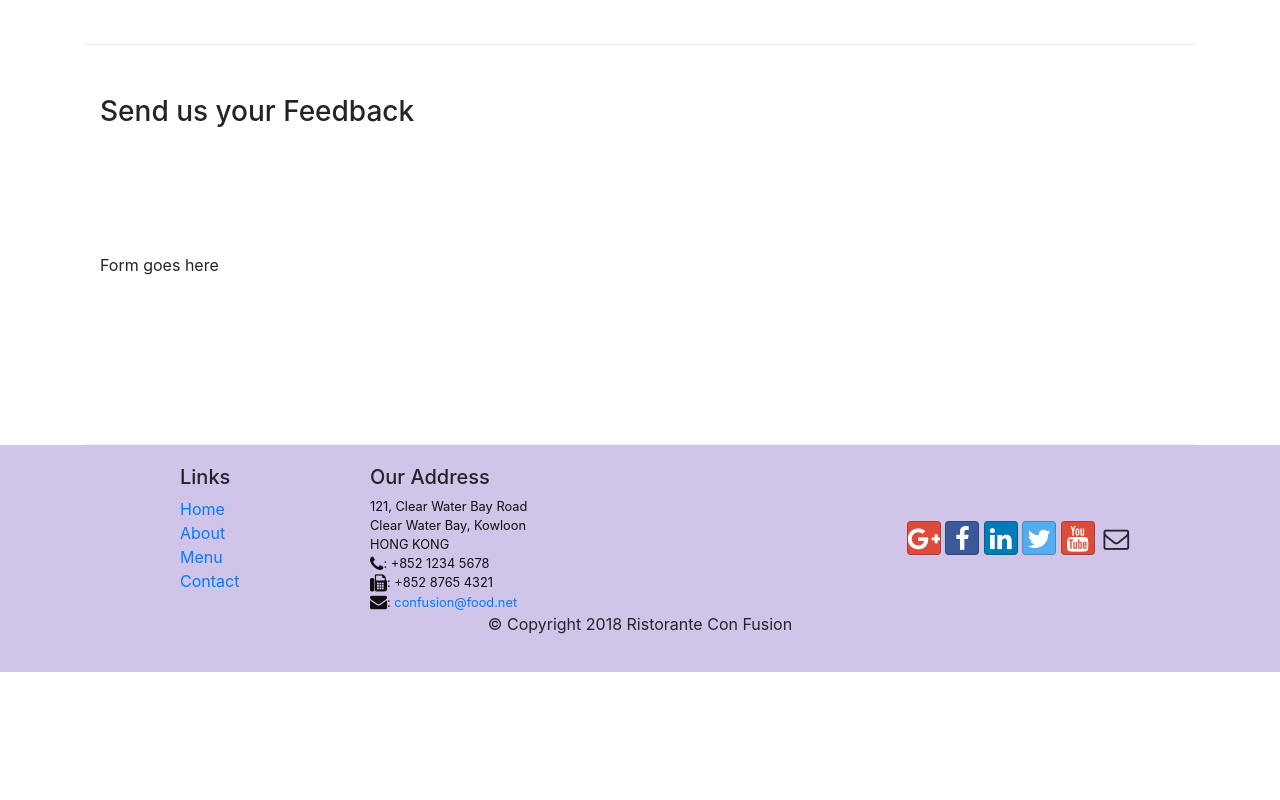
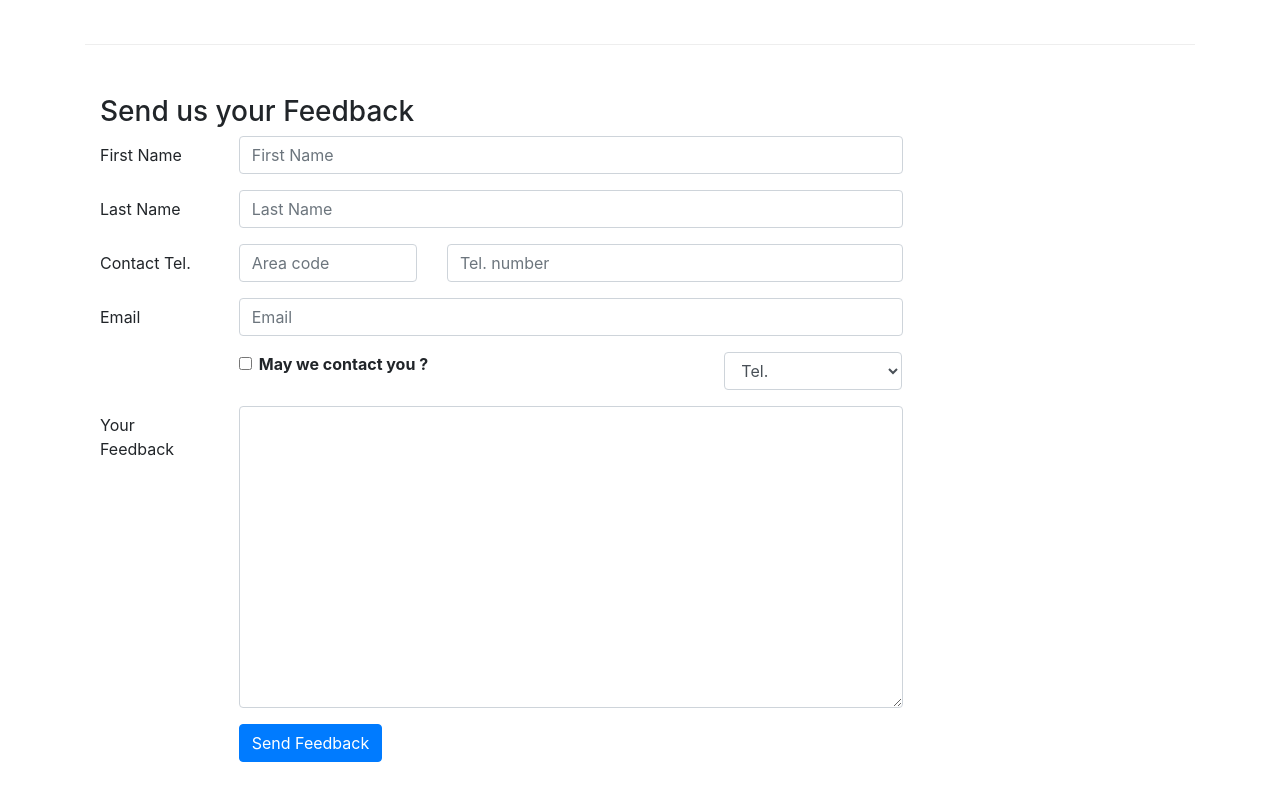
Before and after one commit to kush1324/coursera, a website: page contactus.html in a window 1280 px wide. Shown: the part 820-1620 px from the top of the page. Before the commit the page ends 1492 px from the top, so only its background shows below. Drawn offline with nearby package versions, Linux system fonts and the light colour scheme.

Commit message:
Bootstrap Forms & Buttons

```diff
--- a/contactus.html
+++ b/contactus.html
@@ -92,7 +92,73 @@
               <h3>Send us your Feedback</h3>
            </div>
             <div class="col-12 col-md-9">
-                Form goes here
+                <form>
+                    <div class="form-group row">
+                        <label for="firstname" class="col-md-2 col-form-label">First Name</label>
+                        <div class="col-md-10">
+                            <input type="text" class="form-control" id="firstname" name="firstname" placeholder="First Name">
+                        </div>
+                    </div>
+                    <div class="form-group row">
+                        <label for="lastname" class="col-md-2 col-form-label">Last Name</label>
+
+                        <div class="col-md-10">
+                            <input type="text" class="form-control" id="lastname" name="lastname" placeholder="Last Name">
+                        </div>
+                    </div>
+
+                    <div class="form-group row">
+                        <label for="telnum" class="col-12 col-md-2 col-form-label">Contact Tel.</label>
+
+                        <div class="col-5 col-md-3">
+                            <input type="tel" class="form-control" id="areacode" name="areacode" placeholder="Area code">
+                        </div>
+
+                        <div class="col-7 col-md-7">
+                            <input type="tel" class="form-control" id="telnum" name="telnum" placeholder="Tel. number">
+                        </div>
+                    </div>
+
+                    <div class="form-group row">
+                        <label for="emailid" class="col-md-2 col-form-label">Email</label>
+
+                        <div class="col-md-10">
+                            <input type="email" class="form-control" id="emailid" name="emailid" placeholder="Email">
+                        </div>
+                    </div>
+
+                    <div class="form-group row">
+                        <div class="col-md-6 offset-md-2">
+                           <div class="form-check">
+                               <input type="checkbox" class="form-check-input" name="approve" id="approve" value="">
+                               <label class="form-check-label" for="approve">
+                                   <strong>May we contact you ?</strong>
+                               </label>
+                           </div>
+                        </div>
+                        <div class="col-md-3 offset-md-1">
+                            <select class="form-control">
+                                <option>Tel.</option>
+                                <option>Email</option>
+                            </select>
+                        </div>
+                    </div>
+
+                      <div class="form-group row">
+                        <label for="feedback" class="col-md-2 col-form-label">Your Feedback</label>
+
+                        <div class="col-md-10">
+                            <textarea class="form-control" id="feedback" name="feedback" rows="12"></textarea>
+                        </div>
+                    </div>
+
+                    <div class="form-group row">
+                        <div class="offset-md-2 col-md-10">
+                            <button type="submit" class="btn btn-primary">Send Feedback
+                            </button>
+                        </div>
+                    </div>
+               </form>
             </div>
              <div class="col-12 col-md">
             </div>
```
